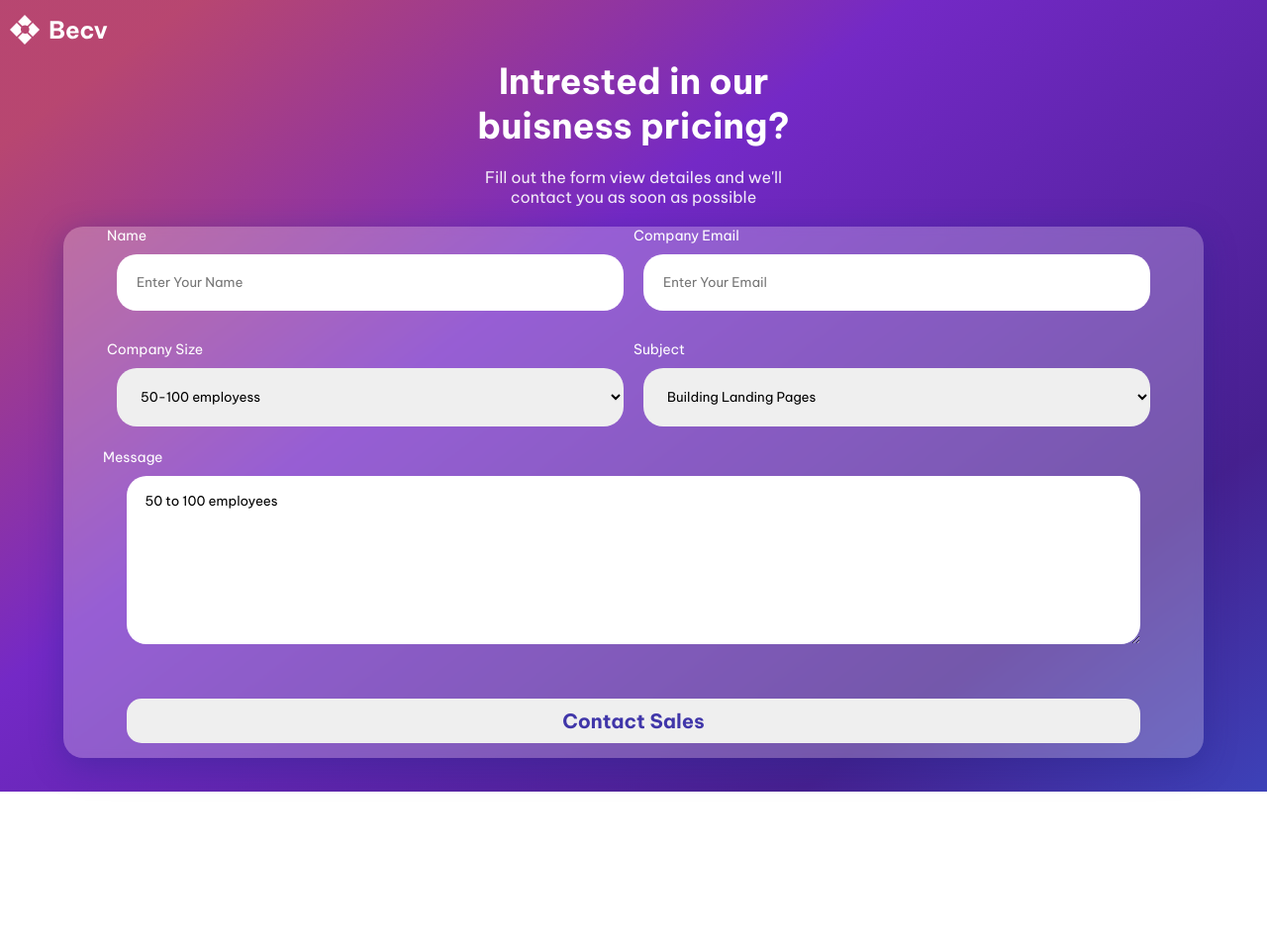
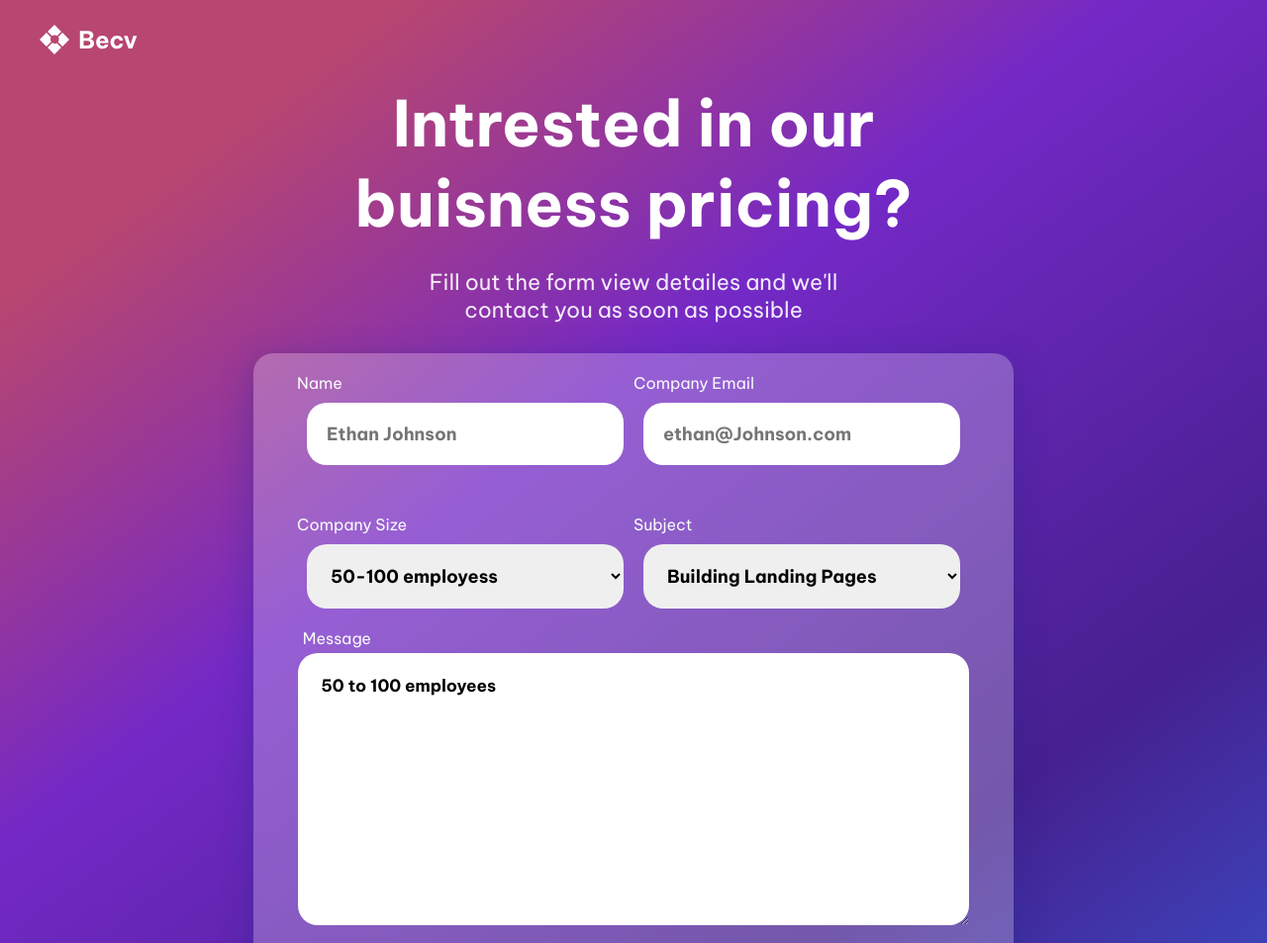
Before and after one commit to Sureshwebdeveloper/contact-form-devchellange, a plain HTML site: page index.html in a window 1280 px wide. Shown: the top 953 px of the page at 99% size. Before the commit the page ends 800 px from the top, so only its background shows below. Drawn offline with Linux system fonts and the light colour scheme.

Commit message:
mediascreen added

```diff
--- a/index.html
+++ b/index.html
@@ -24,13 +24,13 @@
             <label for="name"
               >Name
               <br />
-              <input type="text" id="name" placeholder="Enter Your Name " />
+              <input type="text" id="name" placeholder="Ethan Johnson" />
             </label>
             <br />
             <label for="email"
               >Company Email
               <br />
-              <input type="email" id="email" placeholder="Enter Your Email" />
+              <input type="email" id="email" placeholder="ethan@Johnson.com" />
             </label>
           </div>
           <div class="company-size">
--- a/style.css
+++ b/style.css
@@ -32,7 +32,7 @@ header h1 {
   text-align: center;
   max-width: 350px;
   margin: 10px auto;
-  font-size: 2.8vw;
+  font-size: 30px;
 }
 
 header p {
@@ -132,7 +132,7 @@ button {
 }
 
 /* @media screen and (max-width: 740px) { */
-@media screen and (max-width: 1023px) {
+@media screen and (max-width: 1000px) {
   header h1 {
     color: #fff;
     text-align: center;
@@ -149,6 +149,18 @@ button {
     margin: 20px auto;
     opacity: 90%;
   }
+
+
+.name-email,
+.company-size {
+  display: flex;
+  align-items: center;
+  justify-content: center;
+  flex-direction: column;
+  justify-content: center;
+  margin-top: 20px;
+  margin-left: 5px;
+}
 
   form {
     width: 90vw;
@@ -199,6 +211,78 @@ button {
     text-align: center;
     max-width: 750px;
     margin: 10px auto;
-    font-size: 70px;
+    font-size: 40px;
   }
 }
+
+@media screen and (min-width: 1280px) {
+  .logo {
+    margin: 25px 0px 0px 40px;
+  }
+
+  form {
+    width: 60vw;
+    margin: 30px auto;
+    border-radius: 20px;
+    display: flex;
+    align-items: center;
+    justify-content: center;
+    flex-direction: column;
+  }
+  input,
+  select {
+    width: 25vw;
+    padding: 20px;
+    margin: 10px;
+    font-weight: 700;
+    font-size: 18px;
+  }
+  header h1 {
+    color: #fff;
+    text-align: center;
+    max-width: 750px;
+    margin: 25px auto;
+    font-size: 64px;
+  }
+  header p {
+    color: #fff;
+    font-size: 22px;
+    text-align: center;
+    max-width: 420px;
+    margin: 25px auto;
+    opacity: 90%;
+  }
+  label {
+    font-size: 16px;
+    color: #f8fafc;
+    margin-top: 20px;
+  }
+  textarea {
+    display: flex;
+    align-items: center;
+    justify-content: center;
+    width: 53vw;
+    margin: 15px auto;
+    padding-bottom: 55px;
+    font-weight: bold;
+    font-size: 17px;
+  }
+
+  .text-label {
+    position: relative;
+    top: 10px;
+    left: 5px;
+  }
+
+  button {
+    padding: 10px;
+    margin-bottom: 25px;
+    width: 53vw;
+    outline: none;
+    border: none;
+    border-radius: 10px;
+    color: #4036a9;
+    font-size: 20px;
+    font-weight: 700;
+  }
+}
```
